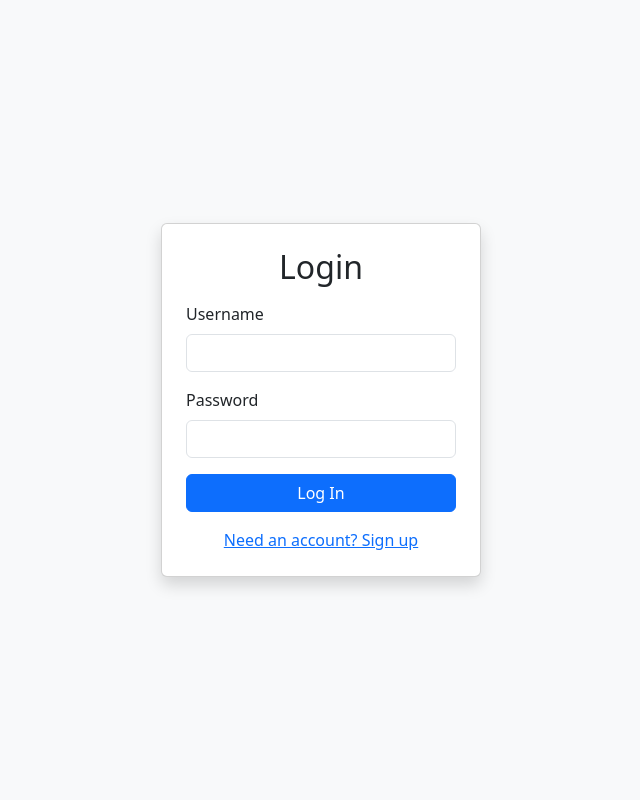
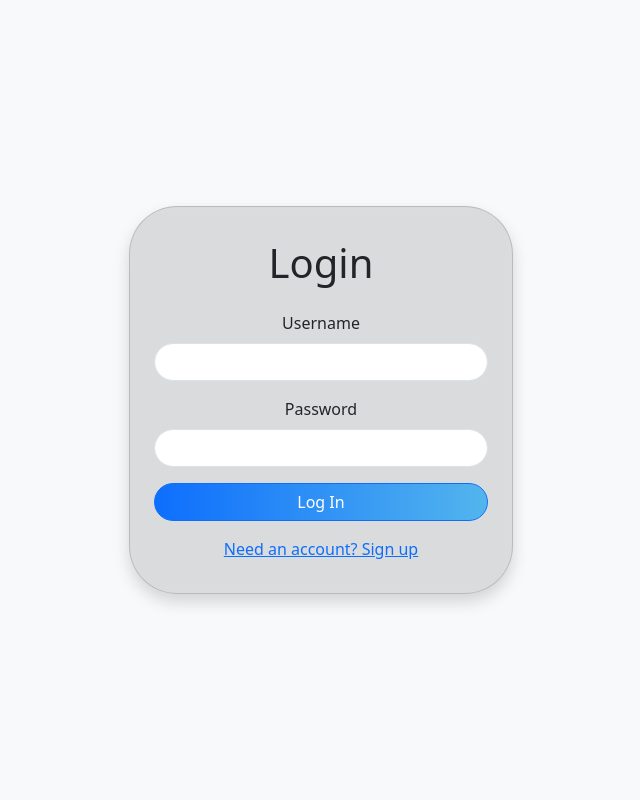
Before and after one commit to ColterPanzi/Team-UNR-, a Flask app: page / in a window 1280 px wide. Shown: the whole page, without its empty margins (319-959 px from the left). Run offline with Flask 3, Linux system fonts and the light colour scheme; parts of the project's set-up code (start-up, migrations or seed data) failed here and were passed over.

Commit message:
added some style & added  openai &  dotenv to req

```diff
--- a/Hackathon_Project/db_groceries.json
+++ b/Hackathon_Project/db_groceries.json
@@ -21,6 +21,11 @@
           "uploaded_at": "30/11 02:24"
         }
       ]
+    },
+    "hihi": {
+      "password": "1234",
+      "groceries": [],
+      "images": []
     }
   }
 }
--- a/Hackathon_Project/requirements.txt
+++ b/Hackathon_Project/requirements.txt
@@ -3,3 +3,5 @@ scikit-learn==1.4.2
 numpy==1.26.4
 scipy==1.12.0
 nltk==3.9.2
+openai==2.8.1
+dotenv==0.9.9
--- a/Hackathon_Project/static/style.css
+++ b/Hackathon_Project/static/style.css
@@ -25,3 +25,46 @@
     align-self: flex-end;
     background-color: #f1f0f0;
 }
+
+.main-card{
+    padding: 2rem 1.5rem 2rem 1.5rem !important;
+    max-width: fit-content;
+    text-align: center;
+    min-width: 30vw;
+    display: flex;
+
+    background: rgba(108, 108, 108, 0.21);
+    border-radius: 3rem;
+    backdrop-filter: blur(5px);
+    -webkit-backdrop-filter: blur(5px);
+    border: 1px solid rgba(108, 108, 108, 0.29);
+
+    .btn{
+        border-radius: 2rem;
+    }
+
+    input{
+        border-radius: 2rem;
+    }
+
+    .btn-primary{
+        background: linear-gradient(90deg,rgba(13, 110, 253, 1) 0%, rgba(83, 181, 237, 1) 100%);
+        &:hover{
+            background: linear-gradient(90deg,rgba(3, 100, 243, 1) 0%, rgba(73, 171, 227, 1) 100%);
+        }
+    }
+
+    .btn-outline-success:hover{
+        background: linear-gradient(90deg,rgba(25, 135, 84, 1) 0%, rgba(83, 237, 101, 1) 100%);
+    }
+
+    .btn-outline-danger:hover{
+        background: linear-gradient(90deg,rgba(220, 53, 69, 1) 0%, rgba(237, 119, 83, 1) 100%);
+    }
+}
+
+@media (min-width: 600px) {
+    body{
+        padding: 3rem;
+    }
+}
--- a/Hackathon_Project/templates/login.html
+++ b/Hackathon_Project/templates/login.html
@@ -4,10 +4,14 @@
     <meta charset="UTF-8">
     <title>Login - NutriBot</title>
     <link href="https://cdn.jsdelivr.net/npm/bootstrap@5.3.8/dist/css/bootstrap.min.css" rel="stylesheet">
+    <link
+      rel="stylesheet"
+      href="{{ url_for('static', filename='style.css') }}"
+    />
 </head>
-<body class="bg-light d-flex justify-content-center align-items-center vh-100">
-<div class="card p-4 shadow" style="min-width: 320px; max-width: 400px;">
-    <h2 class="mb-3 text-center">Login</h2>
+<!-- <body class="bg-light d-flex justify-content-center align-items-center vh-100">
+<div class="card p-4 shadow main-card">
+    <h1 class="mb-3">Login</h1>
 
     {% with messages = get_flashed_messages() %}
     {% if messages %}
@@ -29,8 +33,40 @@
             <input type="password" class="form-control" id="password" name="password" required>
         </div>
         <button type="submit" class="btn btn-primary w-100 mb-2">Log In</button>
-        <a href="{{ url_for('signup') }}" class="d-block text-center mt-2">Need an account? Sign up</a>
+        <a href="{{ url_for('signup') }}" class="d-block mt-2">Need an account? Sign up</a>
     </form>
 </div>
-</body>
+</body> -->
+
+<body
+    class="bg-light d-flex flex-column justify-content-center align-items-center vh-100"
+  >
+    <div
+        class="card p-4 shadow main-card"
+    >
+    <h1 class="mb-4">Login</h1>
+    {% with messages = get_flashed_messages() %}
+    {% if messages %}
+    <div class="alert alert-info">
+        {% for msg in messages %}
+            <div>{{ msg }}</div>
+        {% endfor %}
+    </div>
+    {% endif %}
+    {% endwith %}
+
+      <form method="post" action="{{ url_for('login') }}">
+        <div class="mb-3">
+            <label for="user_name" class="form-label">Username</label>
+            <input type="text" class="form-control" id="user_name" name="user_name" required>
+        </div>
+        <div class="mb-3">
+            <label for="password" class="form-label">Password</label>
+            <input type="password" class="form-control" id="password" name="password" required>
+        </div>
+        <button type="submit" class="btn btn-primary w-100 mb-2">Log In</button>
+        <a href="{{ url_for('signup') }}" class="d-block mt-2">Need an account? Sign up</a>
+    </form>
+  </body>
+
 </html>
```
Also changed, not shown: Hackathon_Project/templates/menu.html (+4 -12 lines).
